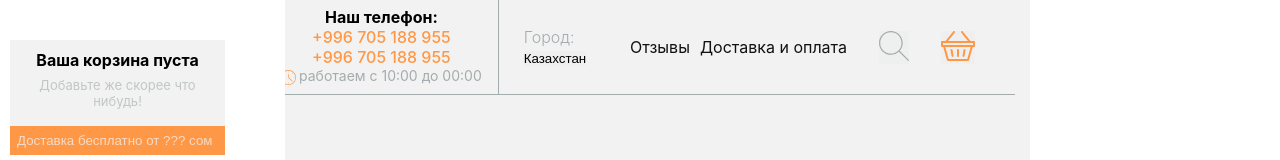
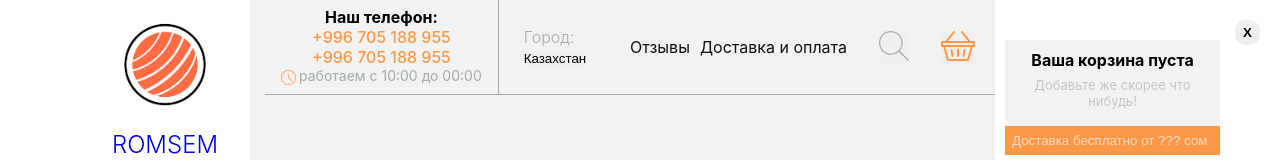
Before and after one commit to MaxatDzhetenbayev/romsen, a React (Vite) app: page / in a window 1280 px wide. Both pictures are taken after a click on the button 958 px from the left and 47 px from the top of the page. Shown: the top 160 px of the page. Built offline with nearby package versions, Linux system fonts and the light colour scheme; grey boxes are pictures that could not be loaded.

Commit message:
fix: close cart button

```diff
--- a/src/components/Cart/Cart.jsx
+++ b/src/components/Cart/Cart.jsx
@@ -6,10 +6,12 @@ import { Button } from "../ui/Button/Button";
 import clsx from "clsx";
 import { Aside } from "../Aside/Aside";
 export const Cart = ({ className }) => {
-  const { products, totalPrice, open,  } =
-    useContext(CartContext);
+  const { products, totalPrice, open, closeCart } = useContext(CartContext);
   return (
     <div className={clsx(styles.wrap, open && styles.opened)}>
+      <button onClick={closeCart} className={styles.closeBtn}>
+        <span>X</span>
+      </button>
       {products.length === 0 ? (
         <Aside className={className} />
       ) : (
--- a/src/components/Cart/Cart.module.css
+++ b/src/components/Cart/Cart.module.css
@@ -39,12 +39,23 @@
    display: none;
 } */
 
-
-
-  .opened{
+.closeBtn {
+  position: absolute;
+  cursor: pointer;
+  width: 25px;
+  height: 25px;
+  top: 20px;
+  right: 20px;
+  border-radius: 10px;
+  font-weight: bold;
+}
+.closeBtn:hover {
+  color: var(--primary-color);
+}
+.opened {
   display: block;
   position: fixed;
-    left: 0;
+  right: 0;
   top: 0;
   z-index: 1000;
   height: 100%;
```
Lines whose indentation alone changed are shown as unchanged.
